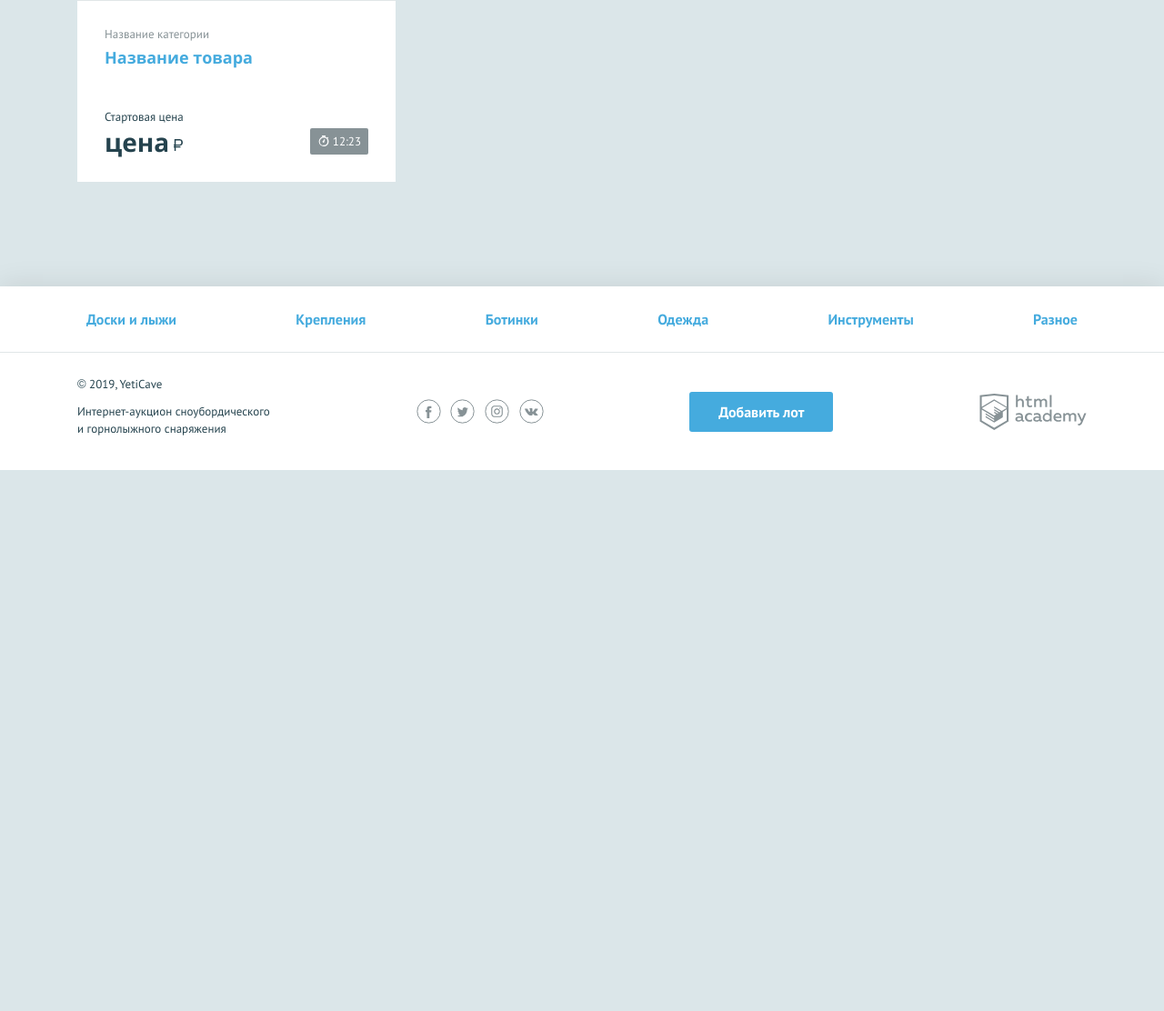
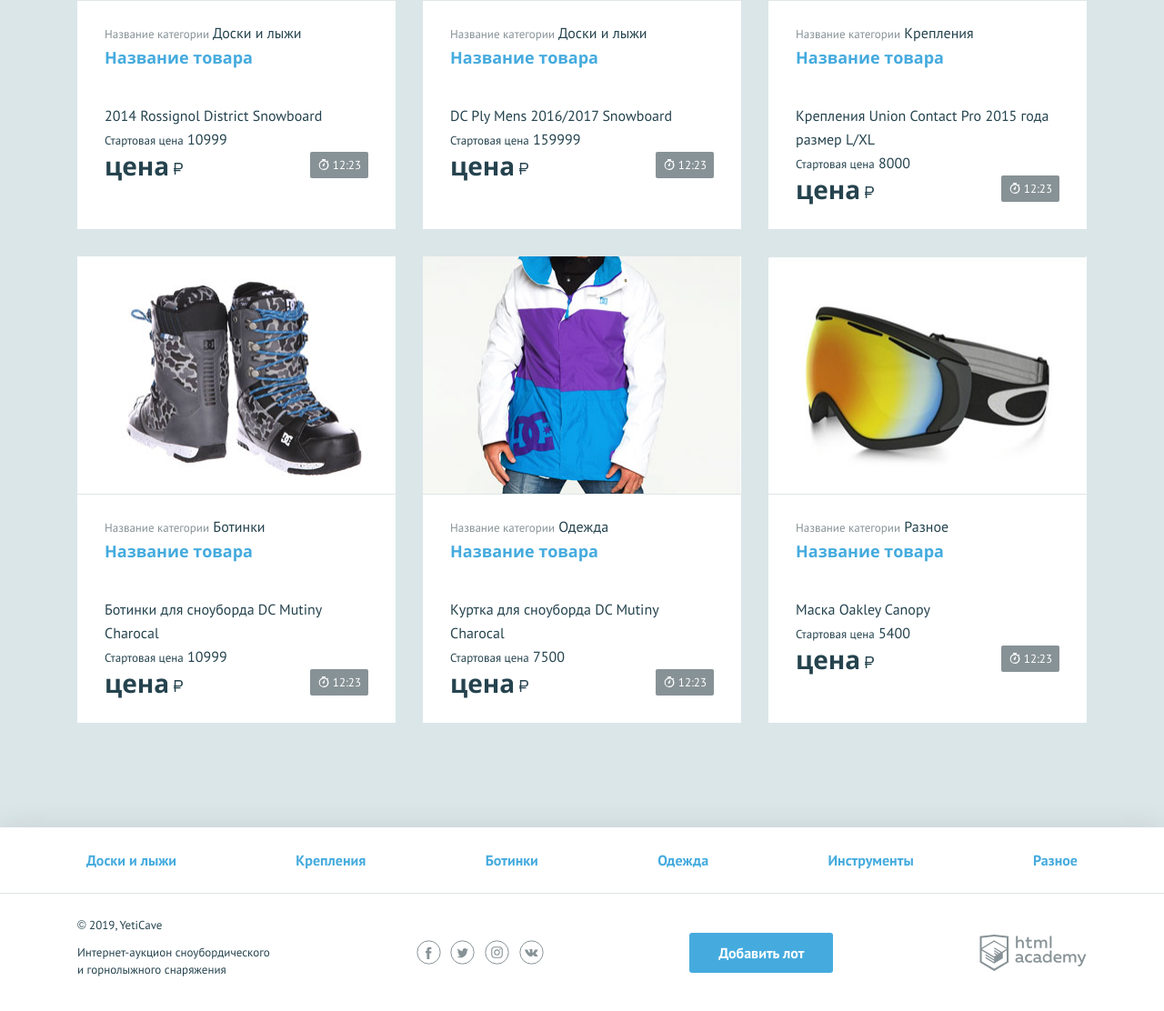
Before and after one commit to AndrewVanzha/945117-yeticave, a PHP site: page / in a window 1280 px wide. Shown: the part 897-2009 px from the top of the page at 91% size. Before the commit the page ends 1414 px from the top, so only its background shows below. Run offline with PHP 8.4, Linux system fonts and the light colour scheme.

Commit message:
вставлен цикл по товару
вставил цикл по товару: картинка, наименование, цена и прочее

```diff
--- a/index.php
+++ b/index.php
@@ -108,16 +108,20 @@
         </div>
         <ul class="lots__list">
             <!--заполните этот список из массива с товарами-->
+            <?php for ($i=0; $i<count($item_table); $i++) { ?>
             <li class="lots__item lot">
                 <div class="lot__image">
-                    <img src="" width="350" height="260" alt="">
+                    <img src="<?php print($item_table[$i]['URL Картинки']); ?>" width="350" height="260" alt="<?php print($item_table[$i]['Название']); ?>">
                 </div>
                 <div class="lot__info">
                     <span class="lot__category">Название категории</span>
+                    <?php print($item_table[$i]['Категория']); ?>
                     <h3 class="lot__title"><a class="text-link" href="pages/lot.html">Название товара</a></h3>
+                    <?php print($item_table[$i]['Название']); ?>
                     <div class="lot__state">
                         <div class="lot__rate">
                             <span class="lot__amount">Стартовая цена</span>
+                            <?php print($item_table[$i]['Цена']); ?>
                             <span class="lot__cost">цена<b class="rub">р</b></span>
                         </div>
                         <div class="lot__timer timer">
@@ -126,6 +130,7 @@
                     </div>
                 </div>
             </li>
+            <?php } ?>
         </ul>
     </section>
 </main>
```
